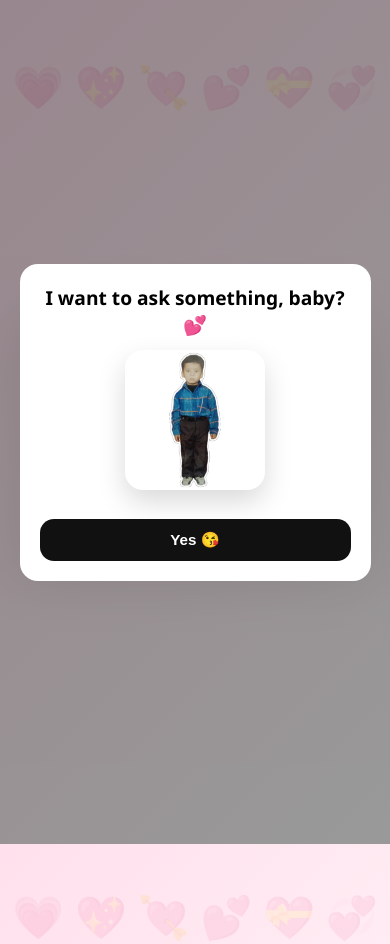
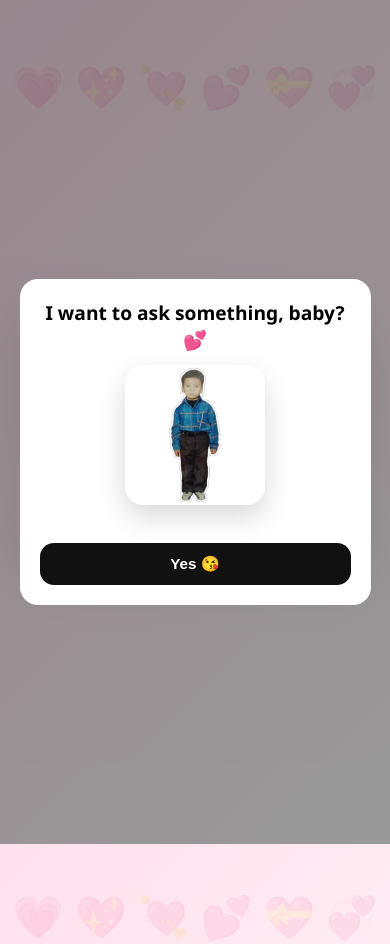
Before and after one commit to Namit0000/Valentine, a plain HTML site: page index.html in a window 390 px wide. Shown: the top 944 px of the page. Drawn offline with Linux system fonts and the light colour scheme.

Commit message:
your message

```diff
--- a/index.html
+++ b/index.html
@@ -295,6 +295,17 @@ body::after  { bottom: -30px; opacity: 0.10; animation-duration: 10s; }
   to { transform: rotate(360deg); }
 }
 
+@media (max-width: 480px) {
+  #welcomeModal .modal-box {
+    margin-top: 40px; /* pushes the whole box down */
+  }
+}
+@media (max-width: 480px) {
+  #welcomeModal .welcome-btn {
+    margin-top: 24px; /* pushes Yes button down */
+  }
+}
+
 
   </style>
 </head>
```
